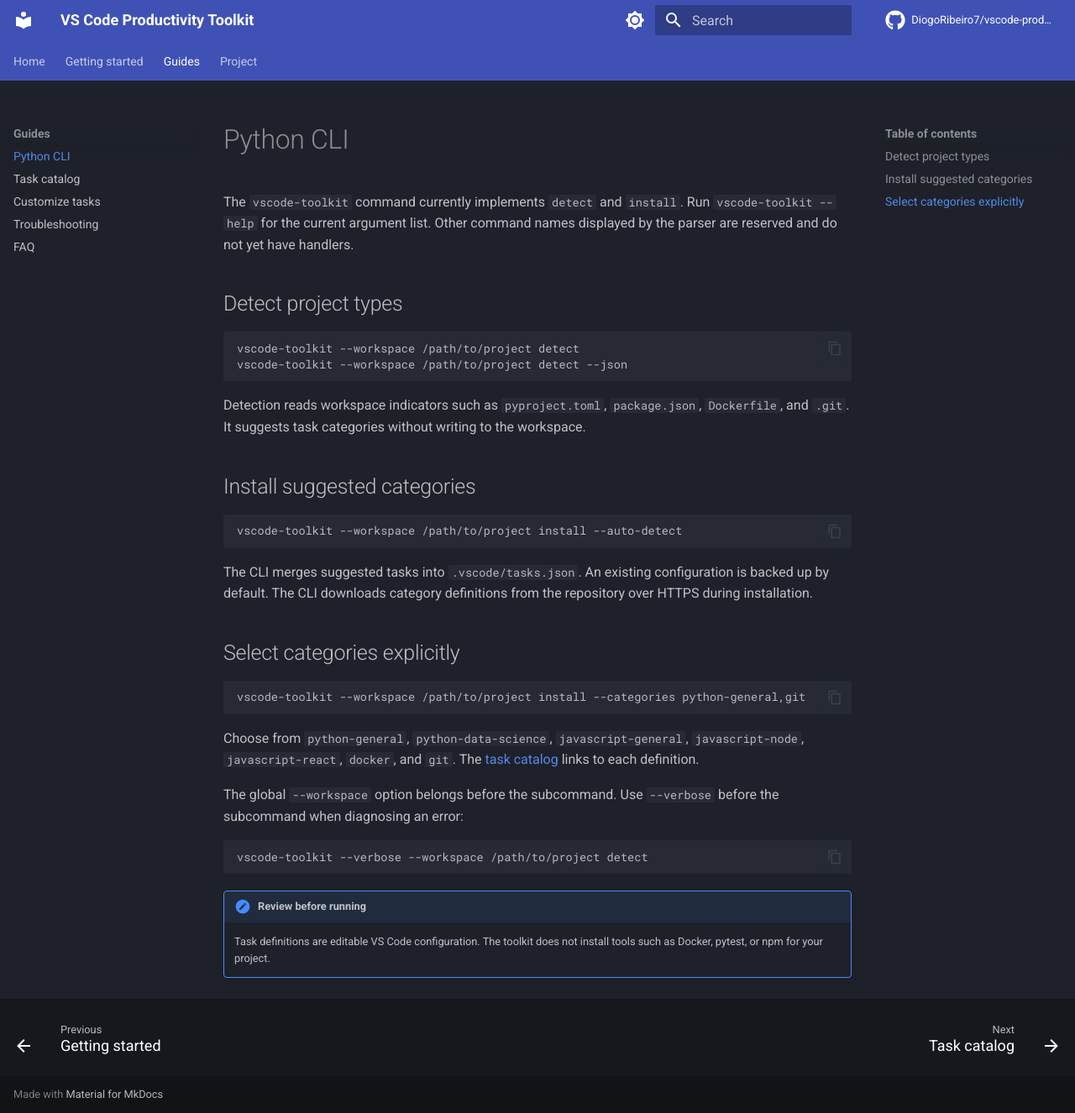
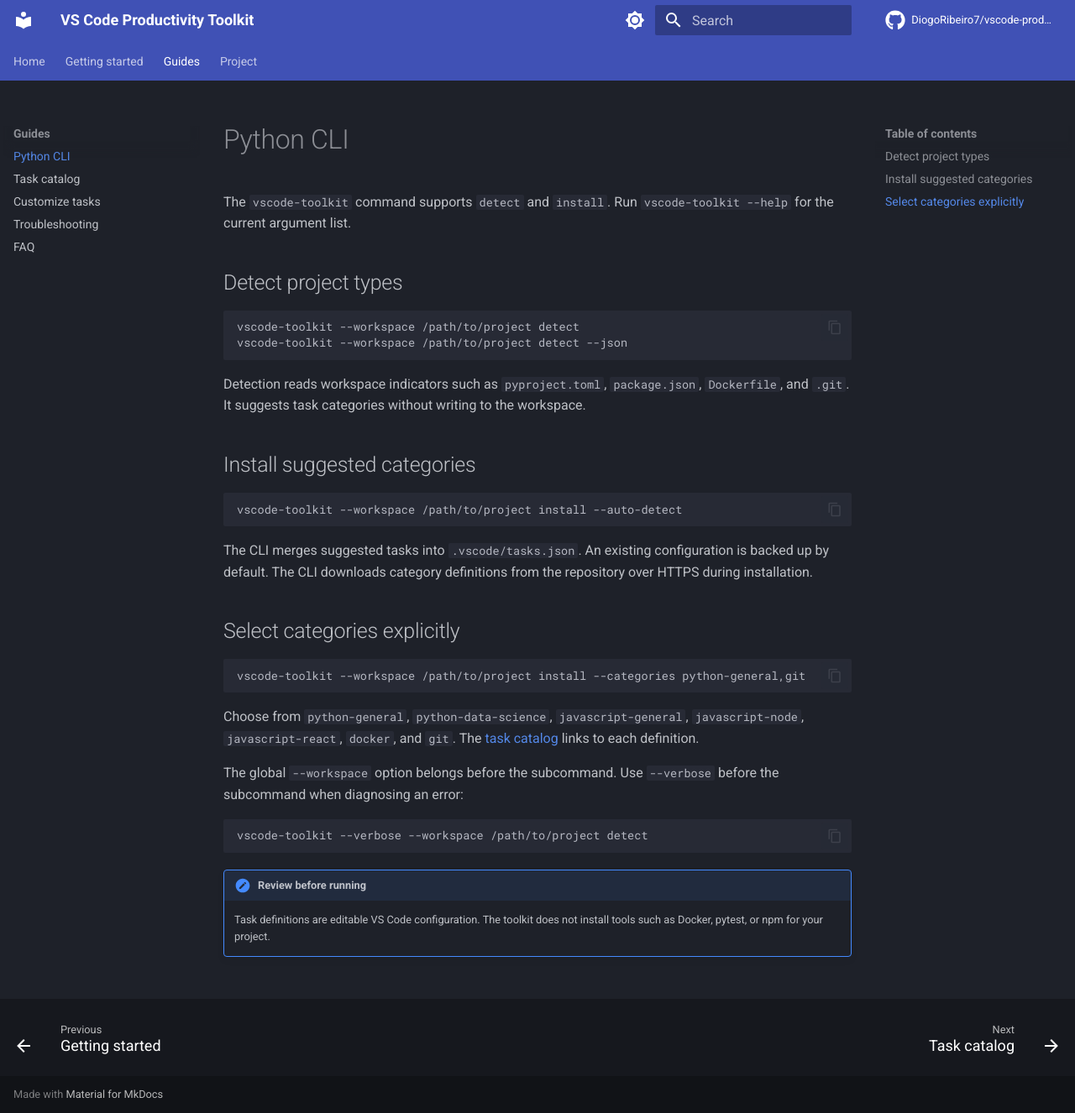
Before and after one commit to DiogoRibeiro7/vscode-productivity-toolkit, an MkDocs documentation site: the page built from docs/python-cli.md, in a window 1280 px wide and 1326 px high. Shown: the whole window at 84% size. Built offline with MkDocs 1.6.1 and Material for MkDocs 9.7.7, drawn with Linux system fonts in a browser that asks for light colours; comment, search, counter and statistics services are not loaded.

Commit message:
docs: describe supported CLI commands

```diff
--- a/docs/python-cli.md
+++ b/docs/python-cli.md
@@ -1,6 +1,6 @@
 # Python CLI
 
-The `vscode-toolkit` command currently implements `detect` and `install`. Run `vscode-toolkit --help` for the current argument list. Other command names displayed by the parser are reserved and do not yet have handlers.
+The `vscode-toolkit` command supports `detect` and `install`. Run `vscode-toolkit --help` for the current argument list.
 
 ## Detect project types
 
```
